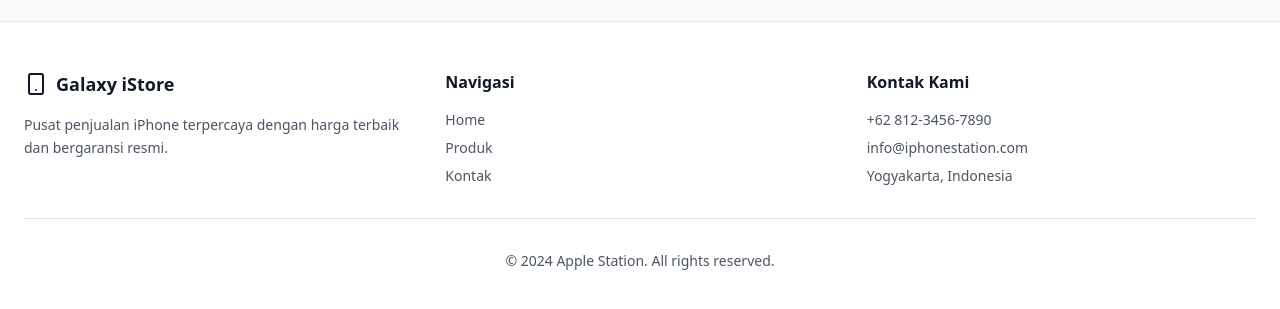
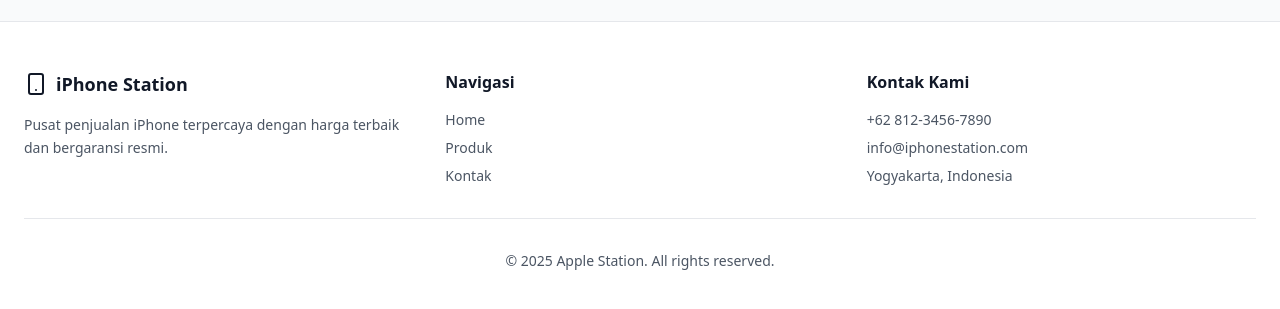
Before and after one commit to takhiyuddin/store, a React (Vite) app: page / in a window 1280 px wide. Shown: the part 1659-1968 px from the top of the page. Built offline with nearby package versions, Linux system fonts and the light colour scheme; no server answers; the database is empty.

Commit message:
Updated Footer.tsx

```diff
--- a/src/components/Footer.tsx
+++ b/src/components/Footer.tsx
@@ -8,7 +8,7 @@ export default function Footer() {
           <div>
             <div className="flex items-center gap-2 mb-4">
               <Smartphone className="w-6 h-6" />
-              <span className="text-lg font-semibold">Galaxy iStore</span>
+              <span className="text-lg font-semibold">iPhone Station</span>
             </div>
             <p className="text-gray-600 text-sm leading-relaxed">
               Pusat penjualan iPhone terpercaya dengan harga terbaik dan bergaransi resmi.
@@ -35,7 +35,7 @@ export default function Footer() {
         </div>
 
         <div className="border-t border-gray-200 pt-8 text-center text-gray-600 text-sm">
-          <p>&copy; 2024 Apple Station. All rights reserved.</p>
+          <p>&copy; 2025 Apple Station. All rights reserved.</p>
         </div>
       </div>
     </footer>
```
